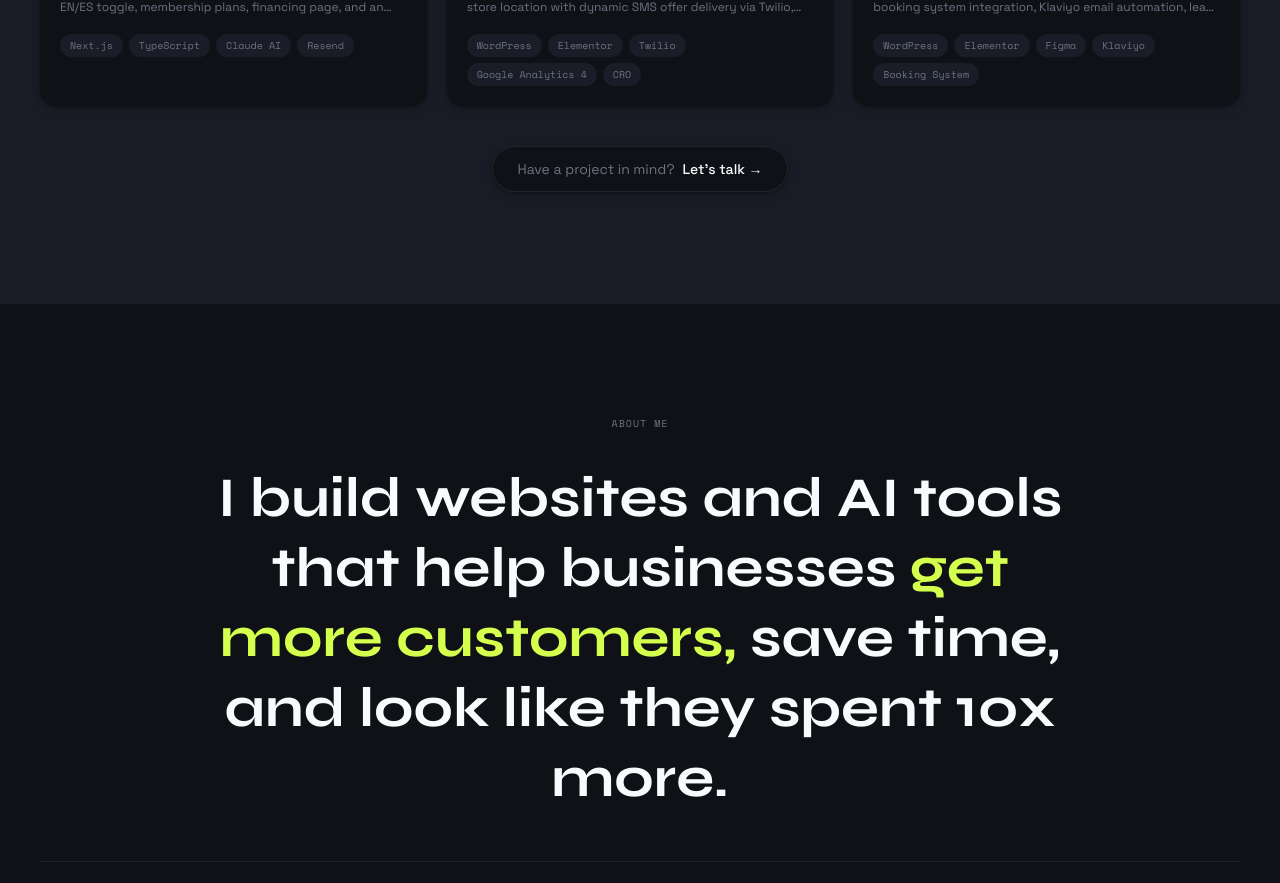
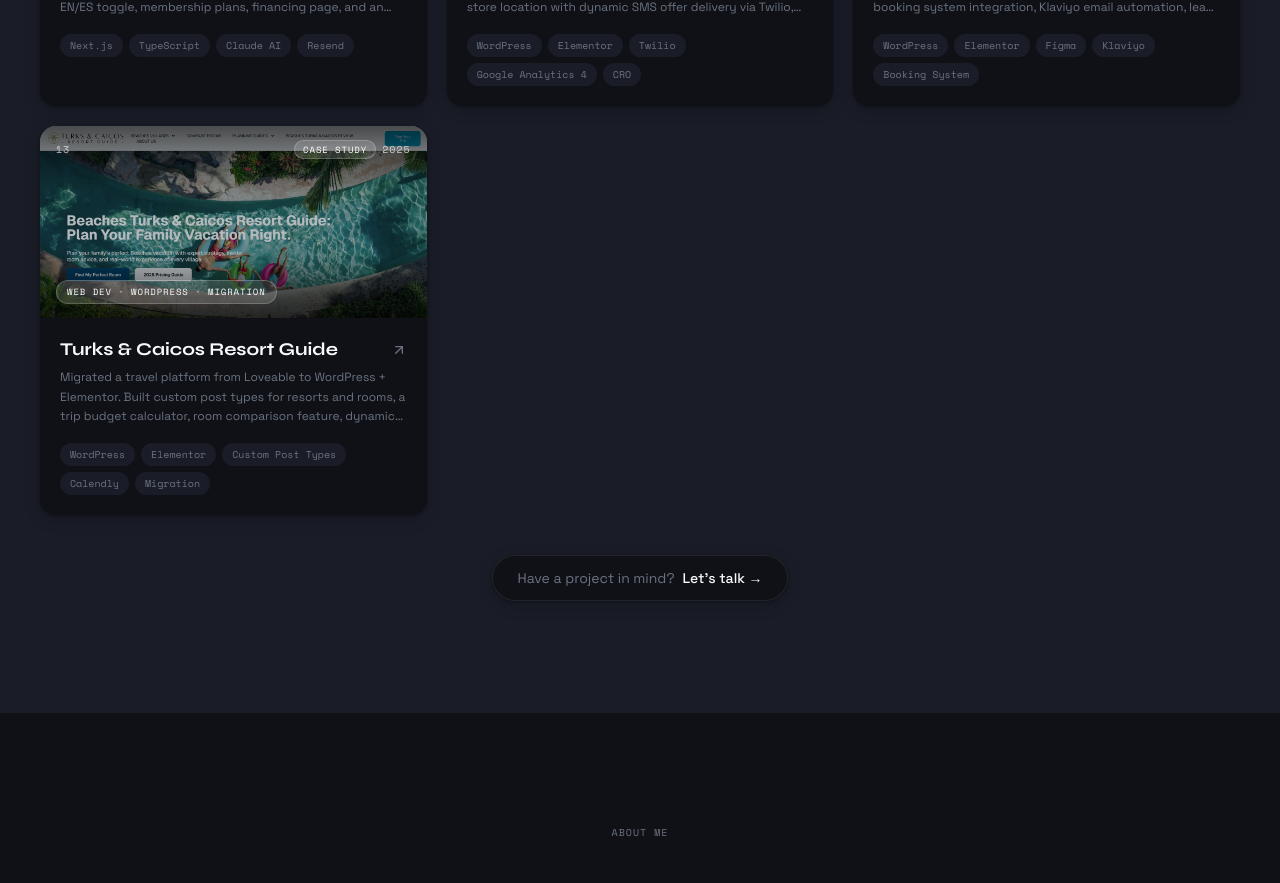
Before and after one commit to heisenvirg/vjg, a Next.js app: page / in a window 1280 px wide. Shown: the part 3656-4539 px from the top of the page. Built offline with nearby package versions, Linux system fonts and the light colour scheme.

Commit message:
feat: add Turks & Caicos Resort Guide project (#13)

```diff
--- a/src/components/sections/Projects.tsx
+++ b/src/components/sections/Projects.tsx
@@ -325,6 +325,32 @@ const projects: Project[] = [
         "1-on-1 client training for WordPress and Elementor management",
       ],
       result: "High-end wellness brand website with streamlined booking experience, marketing automation in place, and a client fully equipped to manage and scale the site independently.",
+    },
+  },
+  {
+    num: "13",
+    title: "Turks & Caicos Resort Guide",
+    category: "Web Dev · WordPress · Migration",
+    year: "2025",
+    desc: "Migrated a travel platform from Loveable to WordPress + Elementor. Built custom post types for resorts and rooms, a trip budget calculator, room comparison feature, dynamic room detail pages, category filtering, and Calendly booking integration.",
+    tags: ["WordPress", "Elementor", "Custom Post Types", "Calendly", "Migration"],
+    color: "bg-[#041420]",
+    accent: "#0EA5E9",
+    image: "/turks-caicos-resort-guide.png",
+    href: "https://turksandcaicosresortguide.com/",
+    filters: ["Web Design", "Web Dev"],
+    details: {
+      goal: "Migrate a travel discovery platform from Loveable to WordPress — giving the client full content control, a scalable structure, and custom travel planning features that Loveable couldn't support.",
+      built: [
+        "Full Loveable to WordPress migration with branding and content transfer",
+        "Custom Post Types for resorts and individual room listings",
+        "Room comparison feature and dynamic room detail pages",
+        "Product category filtering for resort discovery",
+        "Trip budget calculator for visitor trip planning",
+        "Calendly booking integration for consultation scheduling",
+        "About Us, Contact, and Planning Guides pages",
+      ],
+      result: "Scalable travel platform on WordPress with simplified content management, custom discovery tools, room comparison, and a live booking integration — giving the client full ownership of the site.",
     },
   },
 ];
```
Also changed, not shown: public/turks-caicos-resort-guide.png (added).
